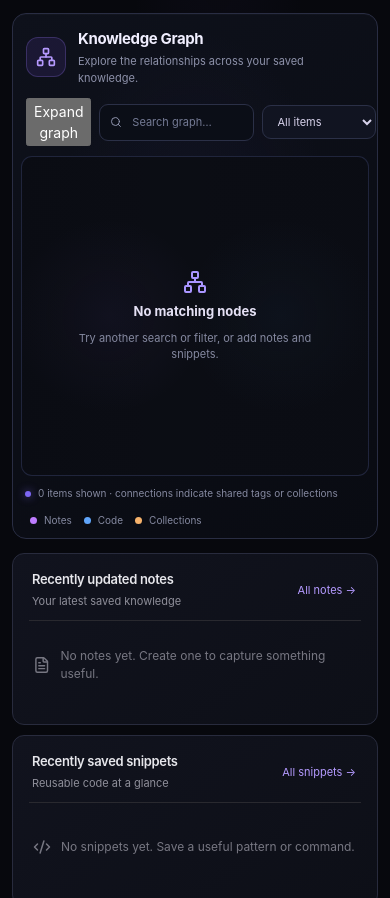
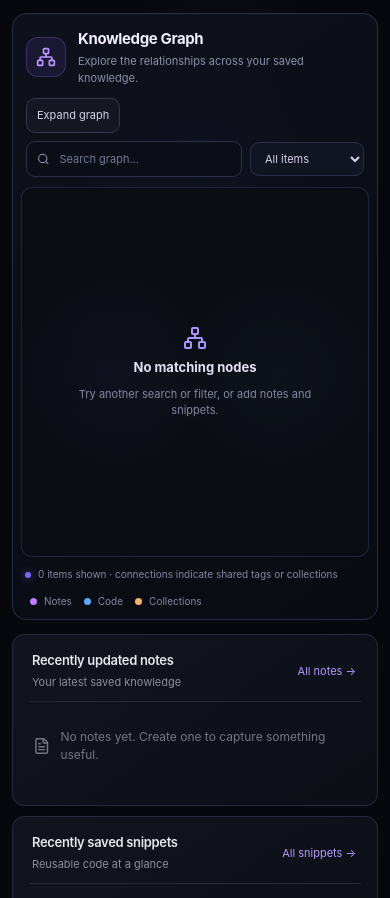
Before and after one commit to rajtivari/DevVault, a React (Vite) app: page / in a window 390 px wide. Shown: the part 897-1795 px from the top of the page. Built offline with nearby package versions, Linux system fonts and the light colour scheme.

Commit message:
Improve graph legibility and add expanded view styling

```diff
--- a/src/App.css
+++ b/src/App.css
@@ -1713,3 +1713,39 @@ body, .app-shell { background: var(--dv-bg); }
   .knowledge-graph-canvas { min-height: 320px; }
   .graph-data-node { min-width: 76px; max-width: 100px; min-height: 68px; }
 }
+
+
+/* Knowledge graph usability pass: generous space, readable nodes, expand on demand. */
+.knowledge-graph-controls { flex-wrap: wrap; }
+.graph-expand-button {
+  flex: 0 0 auto; padding: 8px 10px; border: 1px solid #34384d; border-radius: 9px;
+  color: #d6d1e8; background: #141622; font-size: 11px; cursor: pointer;
+}
+.graph-expand-button:hover { border-color: #8973c9; background: #1a1b2b; }
+.knowledge-graph-canvas { min-height: 400px; }
+.knowledge-graph-canvas.is-expanded { min-height: 650px; }
+.graph-data-node { min-width: 112px; max-width: 142px; min-height: 86px; padding: 10px; }
+.graph-data-node strong { max-width: 124px; font-size: 11px; }
+.graph-data-node small { max-width: 124px; font-size: 10px; }
+.graph-node-tag { font-size: 9px; }
+.knowledge-graph-canvas.is-expanded .graph-data-node { min-width: 132px; max-width: 164px; min-height: 98px; padding: 12px; }
+.knowledge-graph-canvas.is-expanded .graph-data-node strong { max-width: 144px; font-size: 12px; }
+.knowledge-graph-canvas.is-expanded .graph-data-node small { max-width: 144px; font-size: 10px; }
+@media (max-width: 760px) {
+  .knowledge-graph-canvas { min-height: 390px; }
+  .knowledge-graph-canvas.is-expanded { min-height: 570px; }
+  .knowledge-graph-controls { display: grid; grid-template-columns: minmax(0, 1fr) auto; }
+  .graph-expand-button { grid-column: 1 / -1; justify-self: start; }
+  .graph-data-node { min-width: 100px; max-width: 124px; min-height: 80px; padding: 8px; }
+  .graph-data-node strong { max-width: 108px; font-size: 10px; }
+  .graph-data-node small { max-width: 108px; font-size: 9px; }
+  .knowledge-graph-canvas.is-expanded .graph-data-node { min-width: 112px; max-width: 136px; }
+}
+@media (max-width: 420px) {
+  .knowledge-graph-canvas { min-height: 370px; }
+  .knowledge-graph-canvas.is-expanded { min-height: 540px; }
+  .graph-data-node { min-width: 88px; max-width: 108px; min-height: 74px; padding: 6px; }
+  .graph-data-node strong { max-width: 94px; font-size: 9px; }
+  .graph-data-node small { max-width: 94px; font-size: 8px; }
+  .graph-node-tag { max-width: 90px; font-size: 8px; }
+}
```
